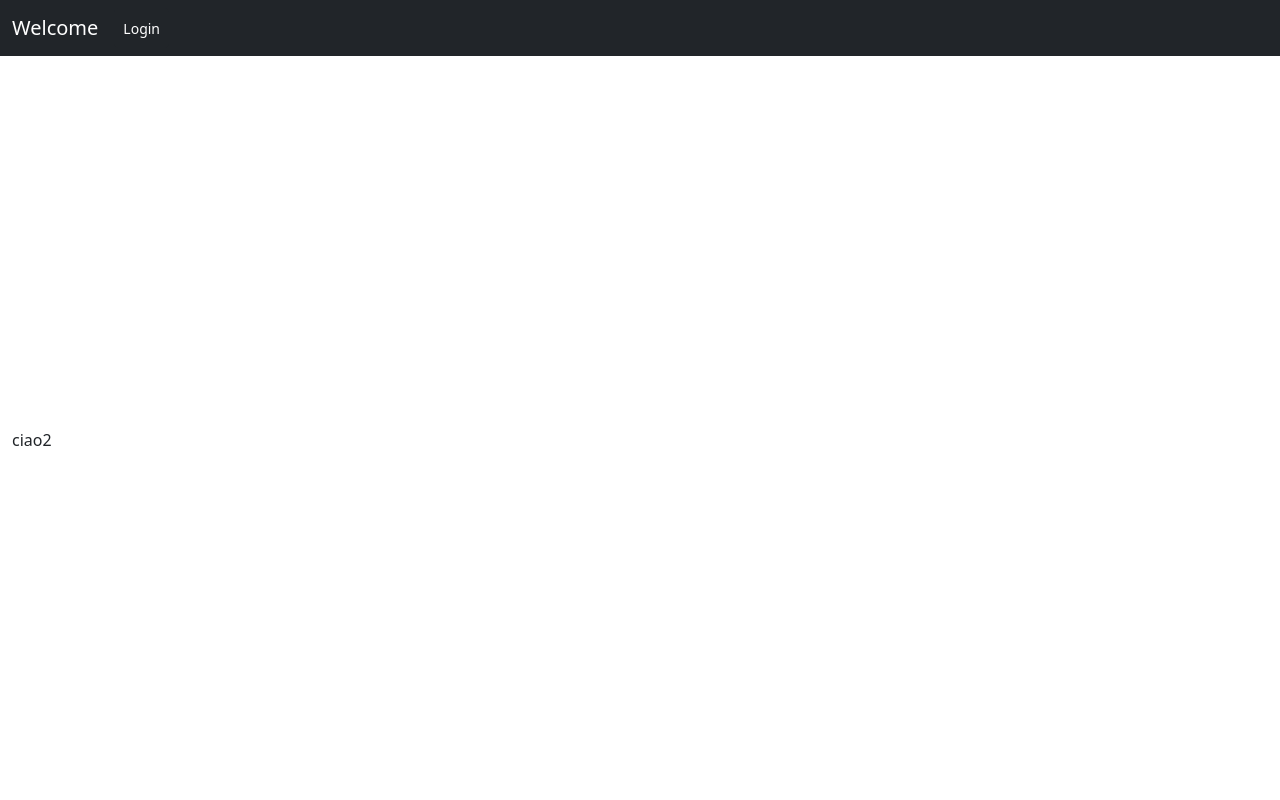
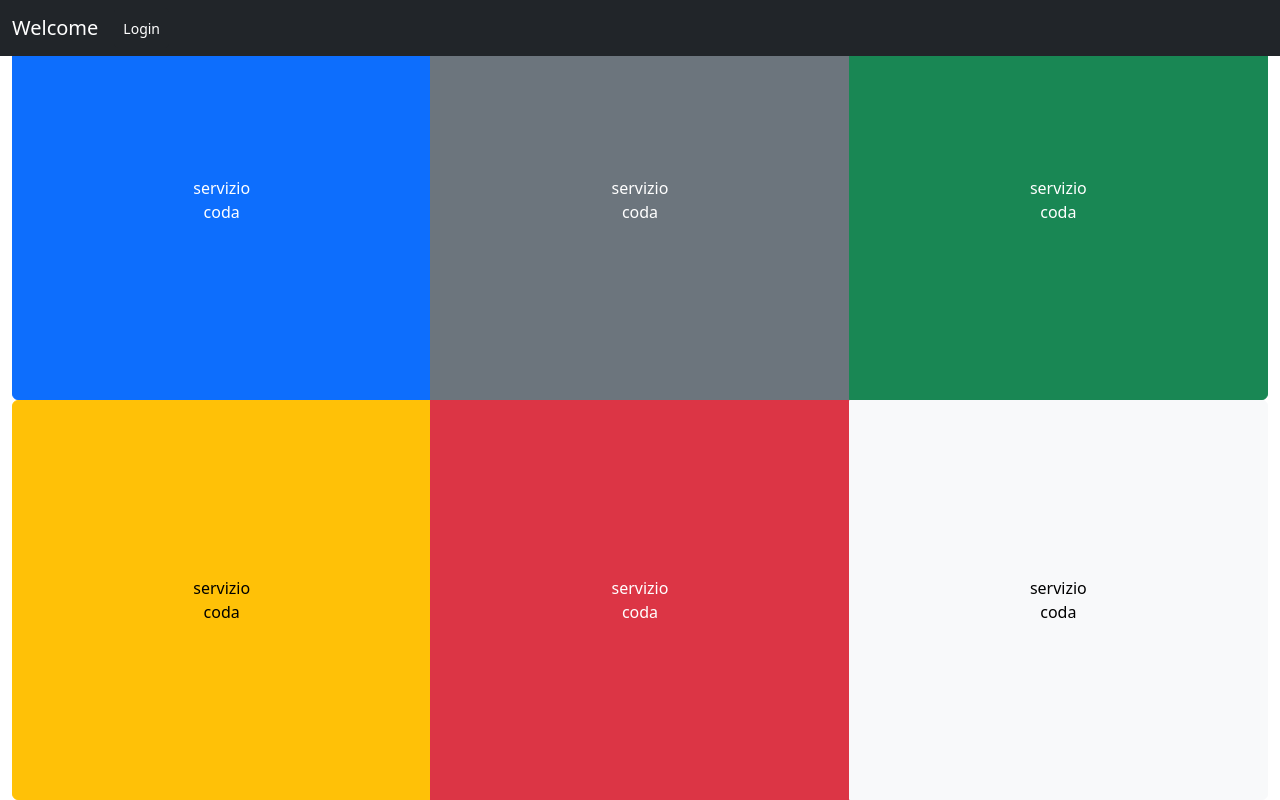
Before and after one commit to christiancagnazzo/se2022-02-OfficeQueueManager, a React (Create React App) app in the folder client/: page / in a window 1280 px wide. Built offline with nearby package versions, Linux system fonts and the light colour scheme.

Commit message:
finished request ticket, need api and restoring page

```diff
--- a/client/src/components/home.js
+++ b/client/src/components/home.js
@@ -1,27 +1,46 @@
-import { Col, ListGroup, Button } from 'react-bootstrap';
-import { useState, useEffect } from 'react'
+import { Button,ButtonGroup } from 'react-bootstrap';
+
 
 
 import 'bootstrap-icons/font/bootstrap-icons.css';
 
 function Home(props) {
-console.log(props.services.length)
+
     return (props.services.length!==0 ?
         <>
-
-            <Col md={12} className="col-12 below-nav">
-                <ImgSet services={props.services}></ImgSet>
-            </Col>
-            <Col md={12} >
-            ciao2
-            </Col>
+        <ButtonGroup >
+            <Button type="button"  variant="primary" onClick={() => {clicking(0,props.updateQueue)}}>{ButtonSet(0,props)}</Button>
+            <Button type="button"  variant="secondary" onClick={() => {clicking(1,props.updateQueue)}}>{ButtonSet(1,props)}</Button>
+            <Button type="button"  variant="success" onClick={() => {clicking(2,props.updateQueue)}}>{ButtonSet(2,props)}</Button>
+        </ButtonGroup>
+        <ButtonGroup >
+            <Button type="button"  variant="warning" onClick={() => {clicking(3,props.updateQueue)}}>{ButtonSet(3,props)}</Button>
+            <Button type="button"  variant="danger" onClick={() => {clicking(4,props.updateQueue)}}>{ButtonSet(4,props)}</Button>
+            <Button type="button"  variant="light" onClick={() => {clicking(5,props.updateQueue)}}>{ButtonSet(5,props)}</Button>
+        </ButtonGroup>
         </>:
         <h1 className="col-12 below-nav">Hey! non riceviamo alcuna risposta dal server! Prova a riaggiornare la pagina!</h1>
 
     );
 }
-function ImgSet(props){
+function ButtonSet(n,props){
+// PROPS HAVE SERVICES WITH REMAINING QUE FOR SERVICE
+/*
+let x = props.services[n]
+let y =props.queue[n]
+return (<>
+    <div>{x}</div>
+    <div>queue: {y}</div>
+    </>)
+*/
+    return (<>
+    <div>servizio</div>
+    <div>coda</div>
+    </>)
+}
 
+function clicking(n,updateQueue){
+    updateQueue(n)
 }
 
 export default Home;
```
